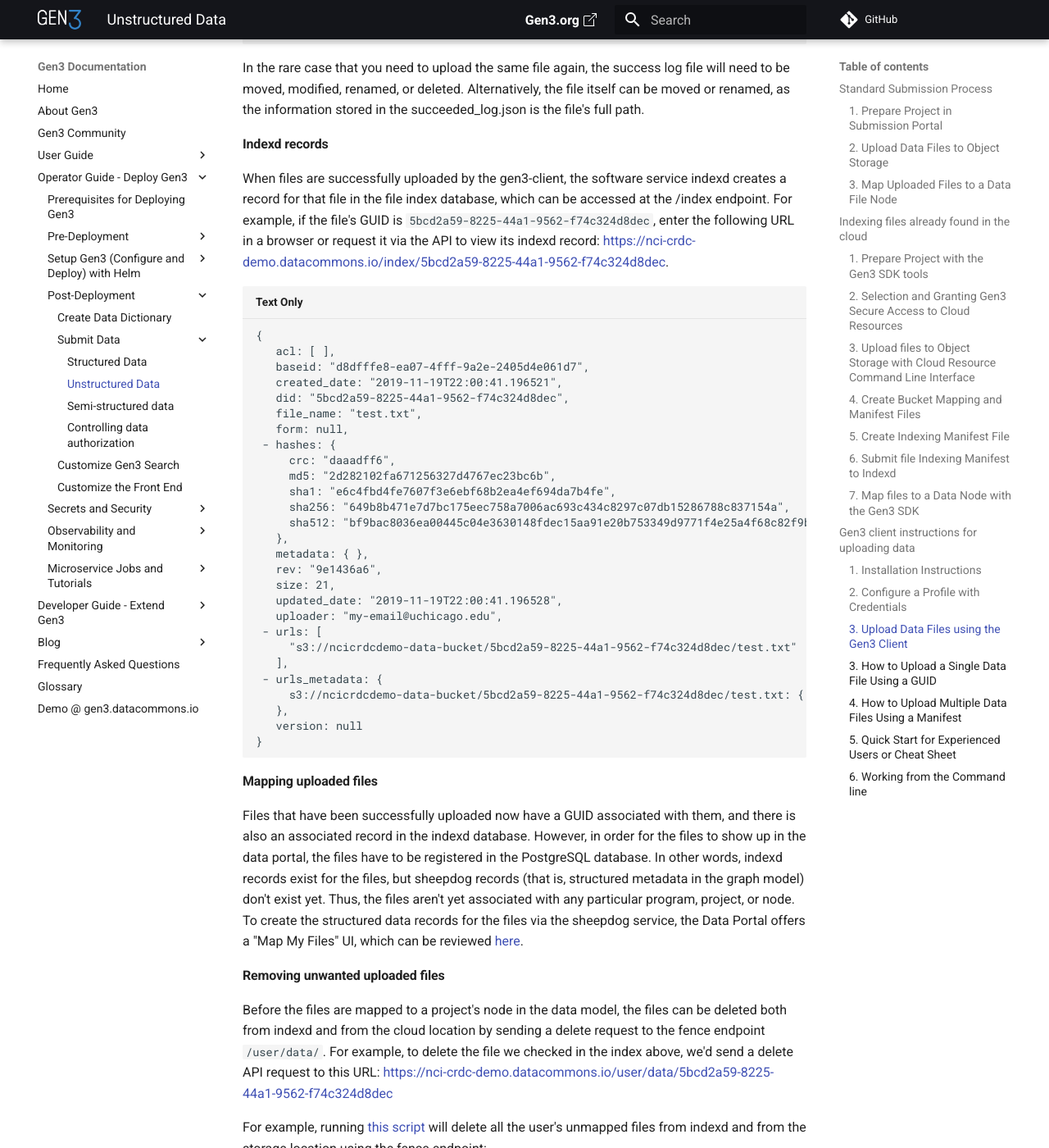
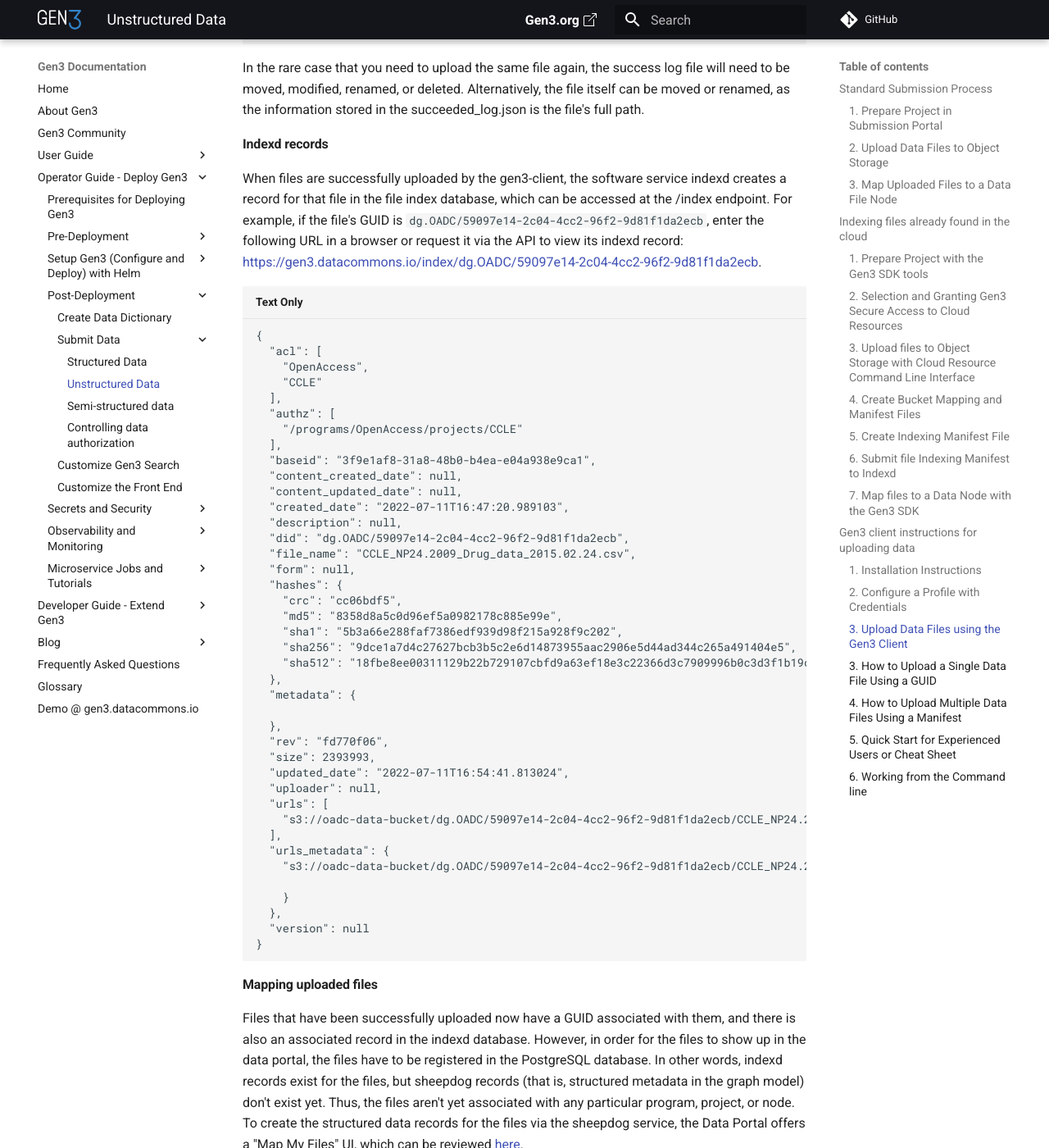
Before and after one commit to uc-cdis/docs-gen3, an MkDocs documentation site: the page built from docs/gen3-resources/operator-guide/submit-unstructured-data.md, in a window 1280 px wide and 1400 px high, scrolled down 18756 px. Shown: the whole window at 82% size. Built offline with MkDocs 1.6.1 and Material for MkDocs 9.7.7, drawn with Linux system fonts in a browser that asks for light colours; comment, search, counter and statistics services are not loaded; some of the changed text lies outside the part shown.

Commit message:
Update example API endpoints

````diff
--- a/docs/gen3-resources/operator-guide/submit-unstructured-data.md
+++ b/docs/gen3-resources/operator-guide/submit-unstructured-data.md
@@ -610,35 +610,48 @@ In the rare case that you need to upload the same file again, the success log fi
 
 #### Indexd records
 
-When files are successfully uploaded by the gen3-client, the software service indexd creates a record for that file in the file index database, which can be accessed at the /index endpoint. For example, if the file's GUID is `5bcd2a59-8225-44a1-9562-f74c324d8dec`, enter the following URL in a browser or request it via the API to view its indexd record: https://nci-crdc-demo.datacommons.io/index/5bcd2a59-8225-44a1-9562-f74c324d8dec.
+When files are successfully uploaded by the gen3-client, the software service indexd creates a record for that file in the file index database, which can be accessed at the /index endpoint. For example, if the file's GUID is `dg.OADC/59097e14-2c04-4cc2-96f2-9d81f1da2ecb`, enter the following URL in a browser or request it via the API to view its indexd record: https://gen3.datacommons.io/index/dg.OADC/59097e14-2c04-4cc2-96f2-9d81f1da2ecb.
 
 ```
 {
-   acl: [ ],
-   baseid: "d8dfffe8-ea07-4fff-9a2e-2405d4e061d7",
-   created_date: "2019-11-19T22:00:41.196521",
-   did: "5bcd2a59-8225-44a1-9562-f74c324d8dec",
-   file_name: "test.txt",
-   form: null,
- - hashes: {
-     crc: "daaadff6",
-     md5: "2d282102fa671256327d4767ec23bc6b",
-     sha1: "e6c4fbd4fe7607f3e6ebf68b2ea4ef694da7b4fe",
-     sha256: "649b8b471e7d7bc175eec758a7006ac693c434c8297c07db15286788c837154a",
-     sha512: "bf9bac8036ea00445c04e3630148fdec15aa91e20b753349d9771f4e25a4f68c82f9bd52f0a72ceaff5415a673dfebc91f365f8114009386c001f0d56c7015de"
-   },
-   metadata: { },
-   rev: "9e1436a6",
-   size: 21,
-   updated_date: "2019-11-19T22:00:41.196528",
-   uploader: "my-email@uchicago.edu",
- - urls: [
-     "s3://ncicrdcdemo-data-bucket/5bcd2a59-8225-44a1-9562-f74c324d8dec/test.txt"
-   ],
- - urls_metadata: {
-     s3://ncicrdcdemo-data-bucket/5bcd2a59-8225-44a1-9562-f74c324d8dec/test.txt: { }
-   },
-   version: null
+  "acl": [
+    "OpenAccess",
+    "CCLE"
+  ],
+  "authz": [
+    "/programs/OpenAccess/projects/CCLE"
+  ],
+  "baseid": "3f9e1af8-31a8-48b0-b4ea-e04a938e9ca1",
+  "content_created_date": null,
+  "content_updated_date": null,
+  "created_date": "2022-07-11T16:47:20.989103",
+  "description": null,
+  "did": "dg.OADC/59097e14-2c04-4cc2-96f2-9d81f1da2ecb",
+  "file_name": "CCLE_NP24.2009_Drug_data_2015.02.24.csv",
+  "form": null,
+  "hashes": {
+    "crc": "cc06bdf5",
+    "md5": "8358d8a5c0d96ef5a0982178c885e99e",
+    "sha1": "5b3a66e288faf7386edf939d98f215a928f9c202",
+    "sha256": "9dce1a7d4c27627bcb3b5c2e6d14873955aac2906e5d44ad344c265a491404e5",
+    "sha512": "18fbe8ee00311129b22b729107cbfd9a63ef18e3c22366d3c7909996b0c3d3f1b19c1606fffa0d33f336f4084ead3512cd599537979aa281b3c3ad208cd8de27"
+  },
+  "metadata": {
+
+  },
+  "rev": "fd770f06",
+  "size": 2393993,
+  "updated_date": "2022-07-11T16:54:41.813024",
+  "uploader": null,
+  "urls": [
+    "s3://oadc-data-bucket/dg.OADC/59097e14-2c04-4cc2-96f2-9d81f1da2ecb/CCLE_NP24.2009_Drug_data_2015.02.24.csv"
+  ],
+  "urls_metadata": {
+    "s3://oadc-data-bucket/dg.OADC/59097e14-2c04-4cc2-96f2-9d81f1da2ecb/CCLE_NP24.2009_Drug_data_2015.02.24.csv": {
+
+    }
+  },
+  "version": null
 }
 ```
 
@@ -649,11 +662,11 @@ Files that have been successfully uploaded now have a GUID associated with them,
 
 #### Removing unwanted uploaded files
 
-Before the files are mapped to a project's node in the data model, the files can be deleted both from indexd and from the cloud location by sending a delete request to the fence endpoint `/user/data/`. For example, to delete the file we checked in the index above, we'd send a delete API request to this URL: https://nci-crdc-demo.datacommons.io/user/data/5bcd2a59-8225-44a1-9562-f74c324d8dec
+Before the files are mapped to a project's node in the data model, the files can be deleted both from indexd and from the cloud location by sending a delete request to the fence endpoint `/user/data/`. For example, to delete the file we checked in the index above, we'd send a delete API request to this URL: https://gen3.datacommons.io/user/data/dg.OADC/59097e14-2c04-4cc2-96f2-9d81f1da2ecb
 
 For example, running [this script][delete unmapped files] will delete all the user's unmapped files from indexd and from the storage location using the fence endpoint:
 ```
-~> python delete_uploaded_files.py -a https://nci-crdc-demo.datacommons.io/ -u user@gen3.org -c ~/Downloads/demo-credentials.json
+~> python delete_uploaded_files.py -a https://gen3.datacommons.io -u user@gen3.org -c ~/Downloads/demo-credentials.json
 Found the following guids for uploader user@gen3.org: ['3d275025-8b7b-4f84-9165-72a8a174d642', '5bcd2a59-8225-44a1-9562-f74c324d8dec', '6cf194f1-c68e-4976-8ca4-a0ce9701a9f3', '956890a9-b8a7-4abd-b8f7-dd0020aaf562', '9bd009b6-e518-4fe5-9056-2b5cba163ca3']
 Successfully deleted GUID 3d275025-8b7b-4f84-9165-72a8a174d642
 Successfully deleted GUID 5bcd2a59-8225-44a1-9562-f74c324d8dec
````
Also changed, not shown: docs/gen3-resources/user-guide/access-data.md (+3 -3 lines), 1 other file.
